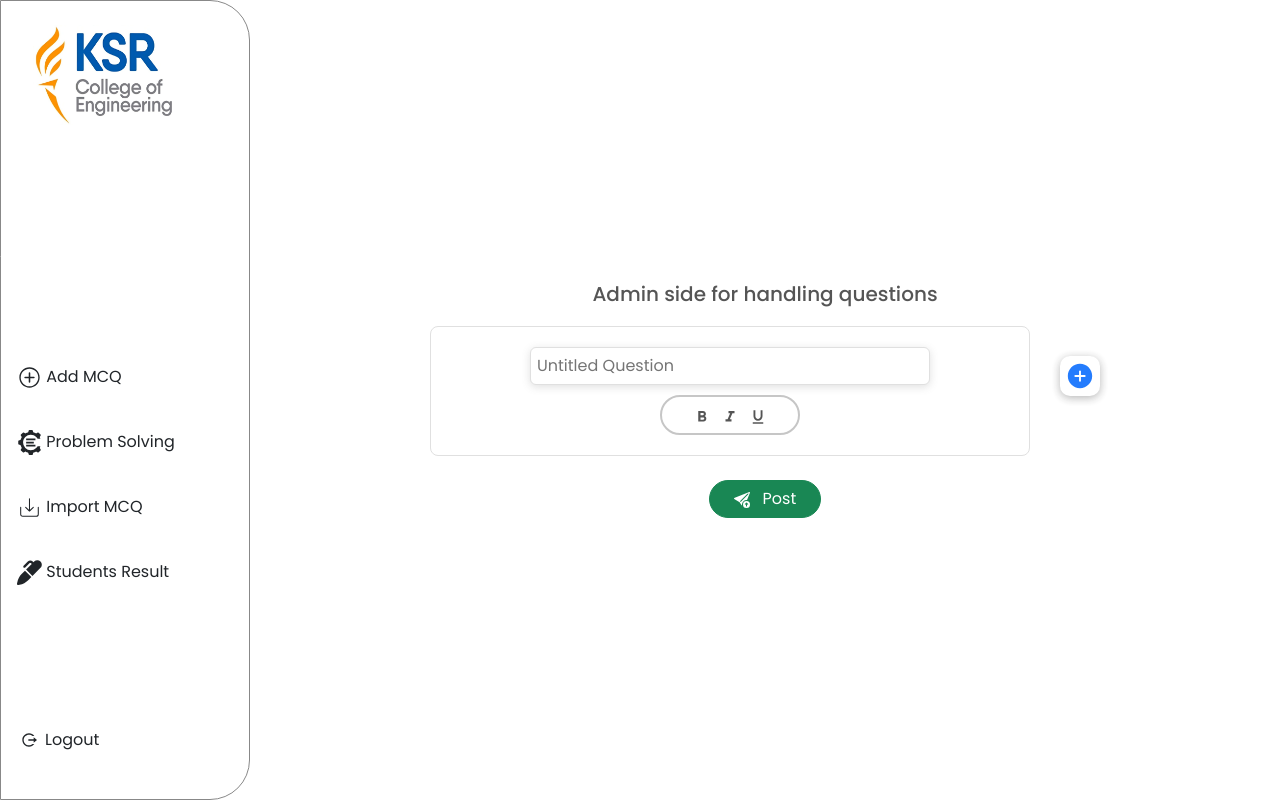
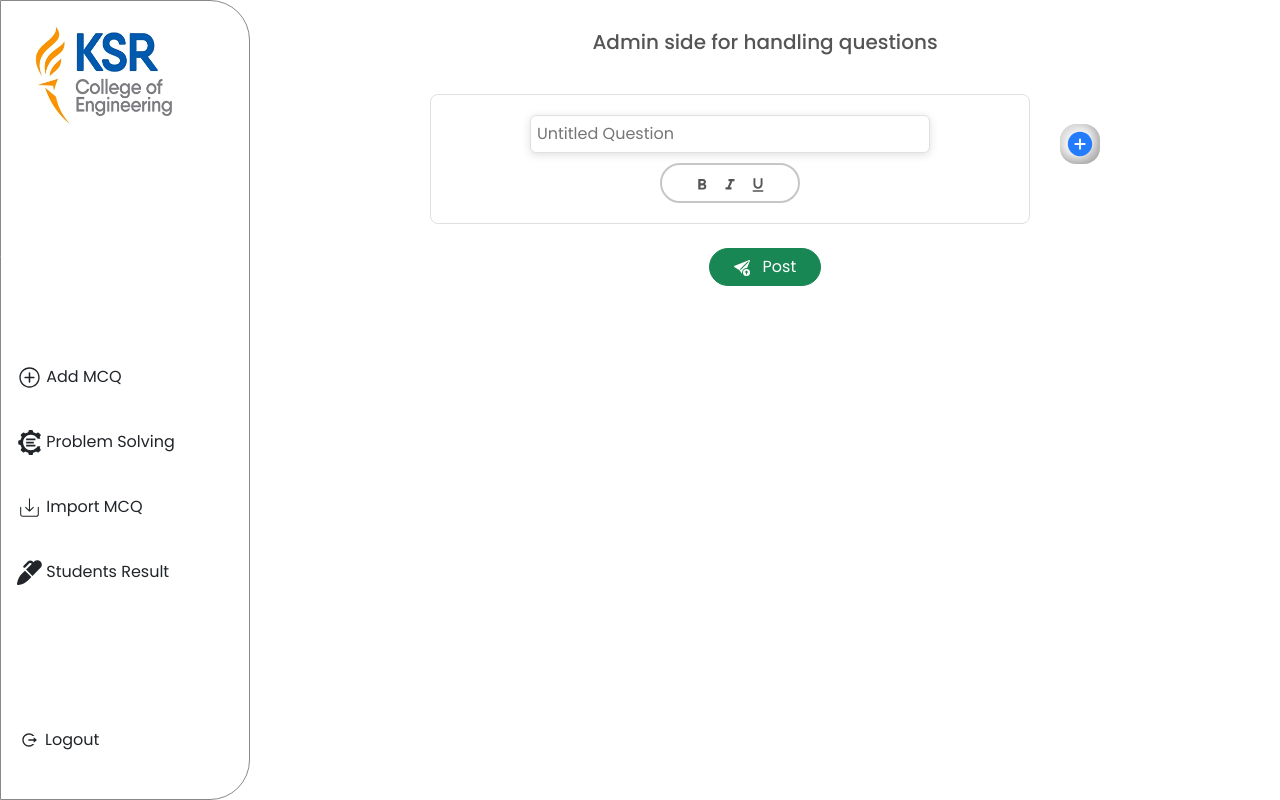
Before and after one commit to Mbarathraj/QuizApp, a React (Vite) app: page /login/admindashboard in a window 1280 px wide. Built offline with nearby package versions, Linux system fonts and the light colour scheme.

Commit message:
del_changes

```diff
--- a/src/Admin/Admin.css
+++ b/src/Admin/Admin.css
@@ -48,8 +48,6 @@
 }
 
 .addQ-container{
-    background-color: #ffffff;
-    height: 100vh;
     display: flex;
     flex-direction: column;
     align-items:center;
@@ -87,7 +85,8 @@
 .addQ-container h1{
     font-size: 20px;
     color: #555;
-    margin-bottom: 20px;
+    margin-top: 30px;
+    margin-bottom: 40px;
 }
 .input-question textarea{
     width: 100%;
@@ -100,7 +99,7 @@
     resize: none;
 }
 .options{
-    width: 80%;
+    width: 75%;
     border: none;
     outline: none;
     padding: 6px;
@@ -132,9 +131,10 @@
 }
 
 .options input{
+    padding-left: 7px;
     border: none;
     outline: none;
-    border-bottom:2px solid #888 ;
+    border-bottom:2px dotted #888 ;
 }
 
 .Logical-questions{
@@ -237,8 +237,9 @@ box-shadow: rgba(99, 99, 99, 0.2) 0px 2px 8px 0px;}
     font-size: 30px;
     margin-top: 30px;
     margin-left: 30px;
-    box-shadow: rgba(50, 50, 50, 0.395) 0px 2px 8px 0px;
-    border-radius: 10px;
+    box-shadow: inset -5px -5px 12px #9d9d9d,
+            inset 5px 5px 12px rgba(0, 0, 0, 0.16);
+    border-radius: 40%;
     opacity: 0.9;
 }
 .title-icons{
@@ -266,8 +267,9 @@ box-shadow: rgba(99, 99, 99, 0.2) 0px 2px 8px 0px;}
     right: 10px;
     bottom: 10px;
     opacity: 0.9;
-    box-shadow: rgba(50, 50, 50, 0.395) 0px 2px 8px 0px;
-    border-radius: 10px;
+    box-shadow: inset -5px -5px 12px #f0f0f0,
+            inset 5px 5px 12px rgba(0, 0, 0, 0.16);
+    border-radius: 50%;
     display: flex;
     justify-content: center;
     align-items: center;
--- a/src/Admin/AdminaddQuestion.jsx
+++ b/src/Admin/AdminaddQuestion.jsx
@@ -1,6 +1,6 @@
 import { BsFillSendArrowUpFill } from "react-icons/bs";
 import { IoAddCircle } from "react-icons/io5";
-import { useState } from "react";
+import { useEffect, useState } from "react";
 import { FaRegCircle } from "react-icons/fa";
 import { MdDeleteForever } from "react-icons/md";
 import { MdOutlineFormatBold } from "react-icons/md";
@@ -27,9 +27,18 @@ const AdminaddQuestion = () => {
    const handleUnderlineClick = () => {
      setIsUnderlined(!isUnderlined);
   };
+  function handleDelete() {
+     setMrtop((prev)=> prev-340);
+    var dell = document.getElementById("Delbut");
+    (dell.parentNode).remove()
+  }
+  useEffect(() => {
+    console.log(mrtop)
+  },[mrtop])
   const AddQuestions = () => {
     setAddbut(true)
-    setMrtop(mrtop+340)
+     setMrtop(mrtop + 340);
+
     const newQuestion = (
       <div className="questions" key={questions.length}>
         <div className="input-question">
@@ -55,24 +64,17 @@ const AdminaddQuestion = () => {
             </p>
           </div>
         </div>
-        <div className="Delete-button">
+        <div className="Delete-button" id="Delbut" onClick={() => {
+          handleDelete()
+        }}>
           <MdDeleteForever className="text-danger" />
         </div>
       </div>
     );
     setQuestions([...questions, newQuestion]);
+
   };
-  const addElement = () => {
-    if (elements.length != 4) {
-      const element = (
-        <p key={elements.length}>
-          <FaRegCircle />
-          <input type="text" />
-        </p>
-      );
-      setElements([...elements, element]);
-    }
-  };
+
   return (
     <>
       <div className="AdminaddQuestion">
@@ -117,6 +119,7 @@ const AdminaddQuestion = () => {
             )}
           </div>
           <div className="first-col">
+
               <div>
                 {questions.map((question, index) => (
                   <div key={index}>{question}</div>
```
Lines whose indentation alone changed are shown as unchanged.
